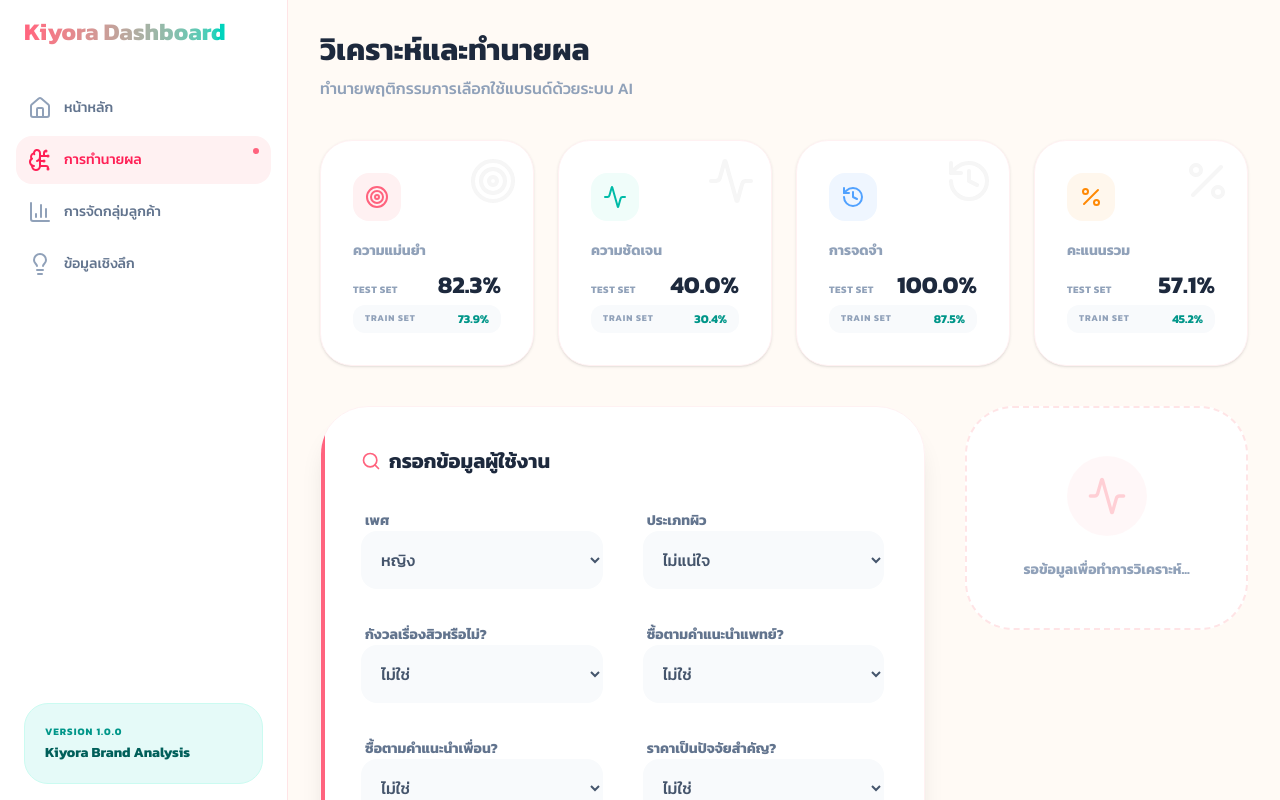
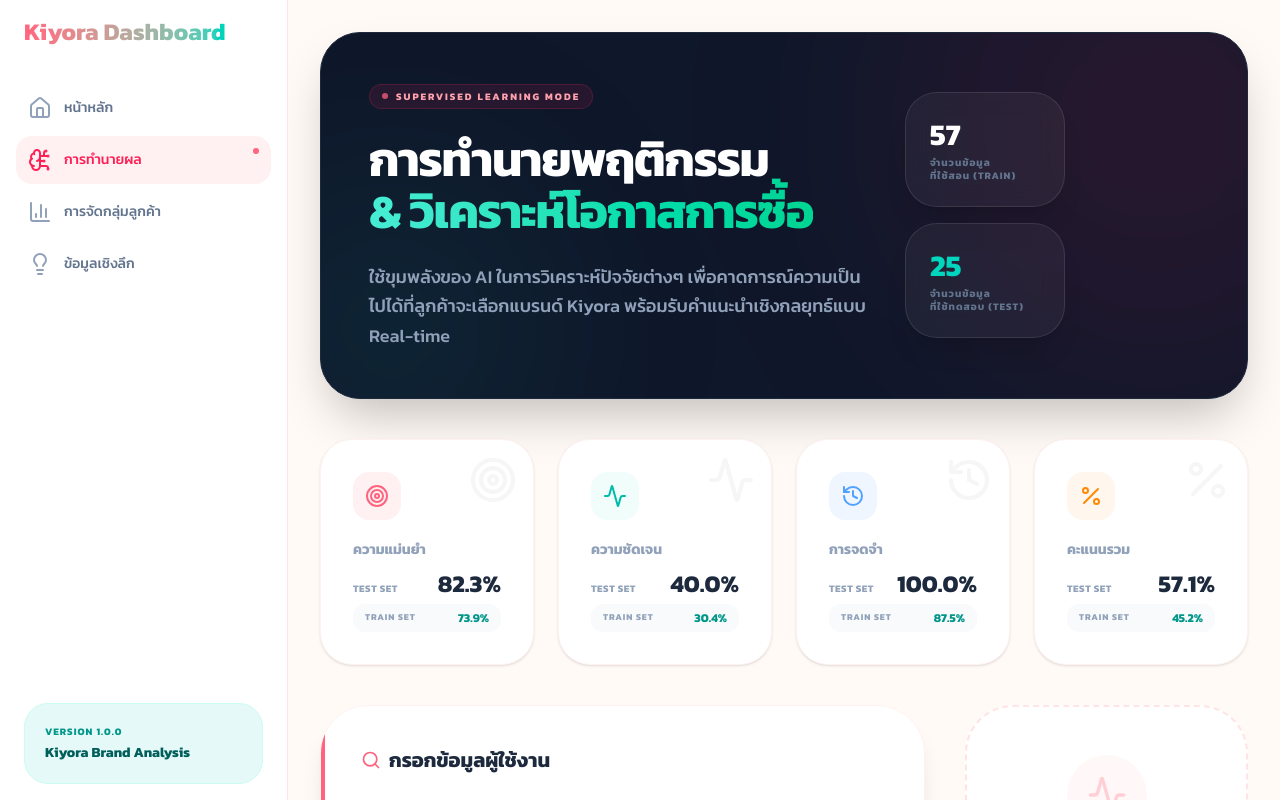
Before and after one commit to miyomui/kiyora-dashboard, a Next.js app in the folder frontend/kiyora-dashboard/: page /supervised in a window 1280 px wide. Built offline with nearby package versions, Linux system fonts and the light colour scheme; no server answers.

Commit message:
style: redesign supervised hero section to match dark premium theme

```diff
--- a/frontend/kiyora-dashboard/app/supervised/page.tsx
+++ b/frontend/kiyora-dashboard/app/supervised/page.tsx
@@ -162,10 +162,69 @@
   return (
     <div className="space-y-10 pb-20">
 
-      {/* Header */}
-      <section>
-        <h1 className="text-3xl font-bold text-slate-800">วิเคราะห์และทำนายผล</h1>
-        <p className="mt-2 text-slate-400 font-medium">ทำนายพฤติกรรมการเลือกใช้แบรนด์ด้วยระบบ AI</p>
+      {/* Dark Hero Section (Premium Theme) */}
+      <section className="relative bg-[#0f172a] rounded-[2.5rem] p-8 sm:p-12 overflow-hidden shadow-2xl border border-slate-800">
+        {/* Glow effect background */}
+        <div className="absolute top-0 right-0 w-[500px] h-[500px] bg-rose-500/10 blur-[120px] rounded-full -mr-40 -mt-40" />
+        <div className="absolute bottom-0 left-0 w-[300px] h-[300px] bg-teal-500/10 blur-[100px] rounded-full -ml-20 -mb-20" />
+
+        <div className="relative flex flex-col lg:flex-row lg:items-center justify-between gap-8">
+          <div className="max-w-2xl">
+            {/* Badge */}
+            <motion.div
+              className="inline-flex items-center gap-2 bg-rose-500/10 border border-rose-500/20 px-3 py-1 rounded-full mb-6"
+              initial={{ opacity: 0, x: -20 }}
+              animate={{ opacity: 1, x: 0 }}
+            >
+              <div className="w-1.5 h-1.5 rounded-full bg-rose-400 animate-pulse" />
+              <span className="text-[10px] font-black text-rose-300 uppercase tracking-[0.2em]">Supervised Learning Mode</span>
+            </motion.div>
+
+            <motion.h1
+              className="text-4xl sm:text-5xl font-black text-white leading-[1.1] tracking-tight"
+              initial={{ opacity: 0, y: 20 }}
+              animate={{ opacity: 1, y: 0 }}
+              transition={{ delay: 0.1 }}
+            >
+              การทำนายพฤติกรรม <br />
+              <span className="text-transparent bg-clip-text bg-gradient-to-r from-teal-300 to-emerald-400">
+                & วิเคราะห์โอกาสการซื้อ
+              </span>
+            </motion.h1>
+
+            <motion.p
+              className="mt-6 text-slate-400 font-medium text-lg max-w-xl leading-relaxed"
+              initial={{ opacity: 0, y: 20 }}
+              animate={{ opacity: 1, y: 0 }}
+              transition={{ delay: 0.2 }}
+            >
+              ใช้ขุมพลังของ AI ในการวิเคราะห์ปัจจัยต่างๆ เพื่อคาดการณ์ความเป็นไปได้ที่ลูกค้าจะเลือกแบรนด์ Kiyora พร้อมรับคำแนะนำเชิงกลยุทธ์แบบ Real-time
+            </motion.p>
+          </div>
+
+          {/* Glassmorphism Stats Cards */}
+          <div className="flex flex-wrap gap-4">
+            <motion.div
+              className="bg-white/5 backdrop-blur-md border border-white/10 p-6 rounded-[2rem] min-w-[160px] flex-1 lg:flex-none shadow-xl"
+              initial={{ opacity: 0, scale: 0.9 }}
+              animate={{ opacity: 1, scale: 1 }}
+              transition={{ delay: 0.3 }}
+            >
+              <p className="text-3xl font-black text-white mb-1">{modelData.trainSize}</p>
+              <p className="text-[10px] font-bold text-slate-500 uppercase tracking-widest leading-tight">จำนวนข้อมูล <br />ที่ใช้สอน (Train)</p>
+            </motion.div>
+
+            <motion.div
+              className="bg-white/5 backdrop-blur-md border border-white/10 p-6 rounded-[2rem] min-w-[160px] flex-1 lg:flex-none shadow-xl"
+              initial={{ opacity: 0, scale: 0.9 }}
+              animate={{ opacity: 1, scale: 1 }}
+              transition={{ delay: 0.4 }}
+            >
+              <p className="text-3xl font-black text-teal-400 mb-1">{modelData.testSize}</p>
+              <p className="text-[10px] font-bold text-slate-500 uppercase tracking-widest leading-tight">จำนวนข้อมูล <br />ที่ใช้ทดสอบ (Test)</p>
+            </motion.div>
+          </div>
+        </div>
       </section>
 
       {/* Indicators Panel — values from selected model via API */}
```
